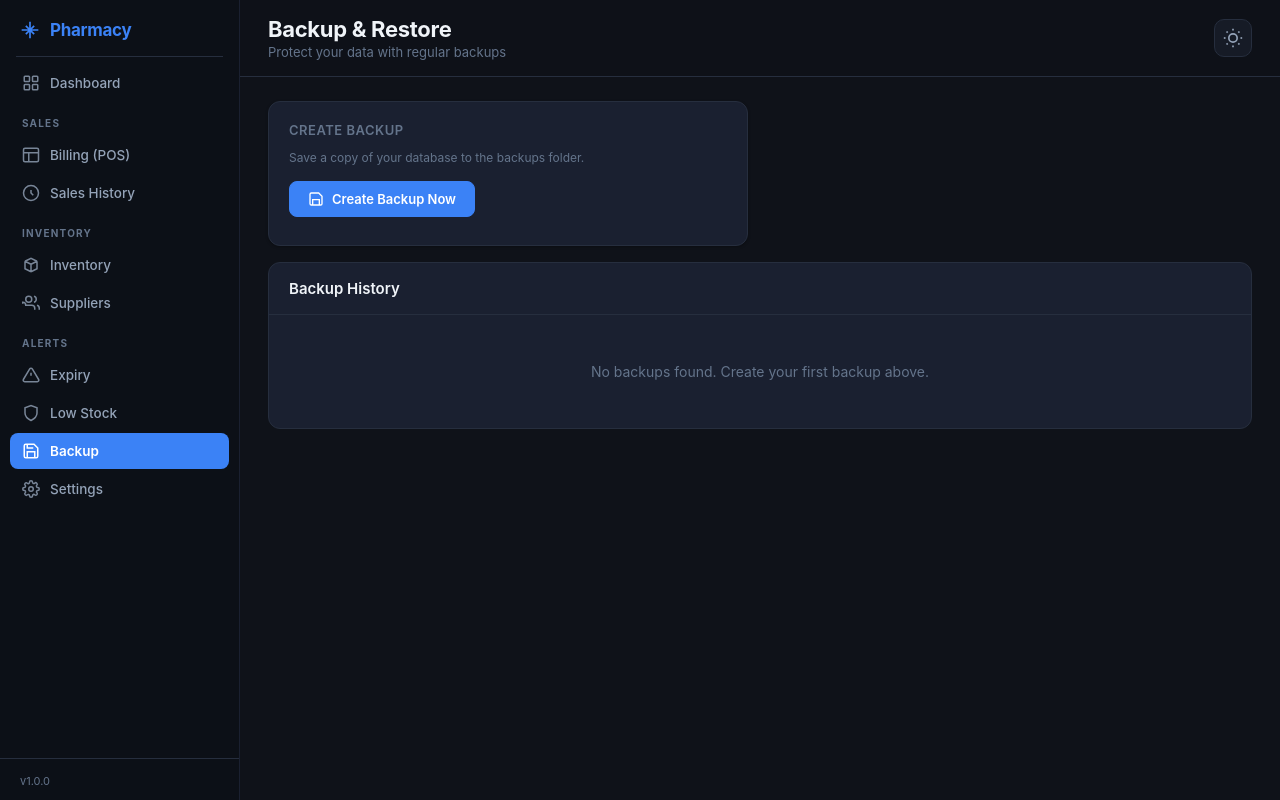
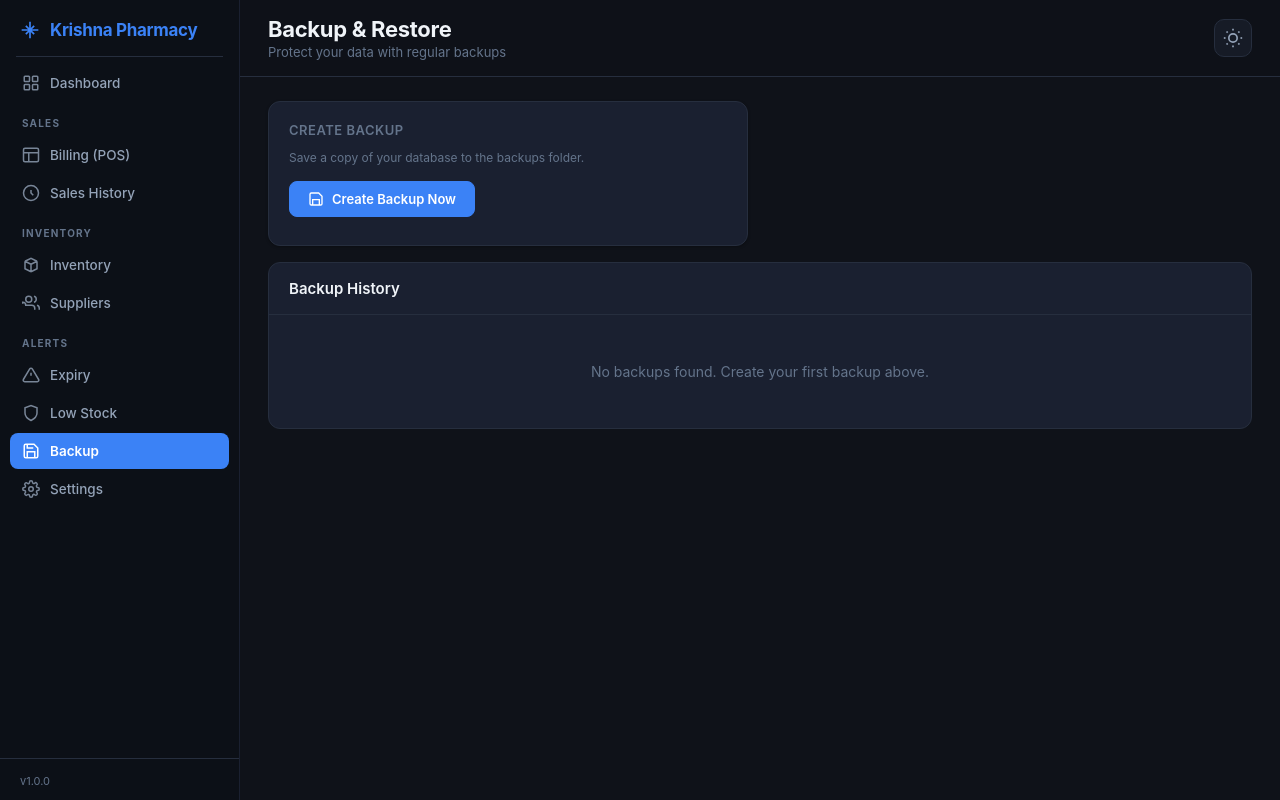
Before and after one commit to Kismat-Adhikari06/pharmacy-management, a Flask app: page /backup in a window 1280 px wide. Run offline with Flask 3, Linux system fonts and the light colour scheme; data comes from the database, SQL or seed files in the repository; some libraries are stand-ins or nearby versions.

Commit message:
fix: brand name to Krishna Pharmacy

```diff
--- a/templates/base.html
+++ b/templates/base.html
@@ -12,7 +12,7 @@
             <svg class="brand-icon" viewBox="0 0 24 24" width="20" height="20" fill="none" stroke="currentColor" stroke-width="2">
                 <path d="M12 2L12 22M2 12L22 12M7 7L17 17M17 7L7 17"/>
             </svg>
-            <span class="brand-text">Pharmacy</span>
+            <span class="brand-text">Krishna Pharmacy</span>
         </a>
         <div class="sidebar-sep"></div>
         <nav class="sidebar-nav">
```
